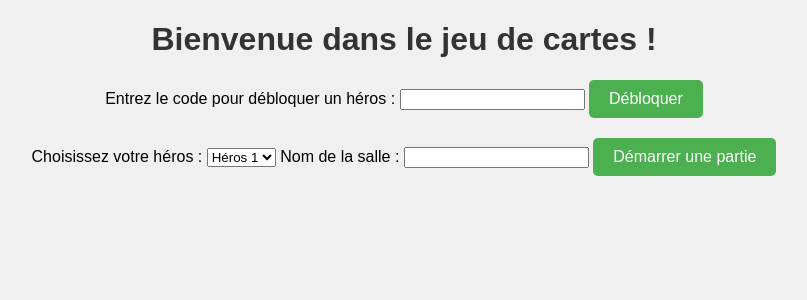
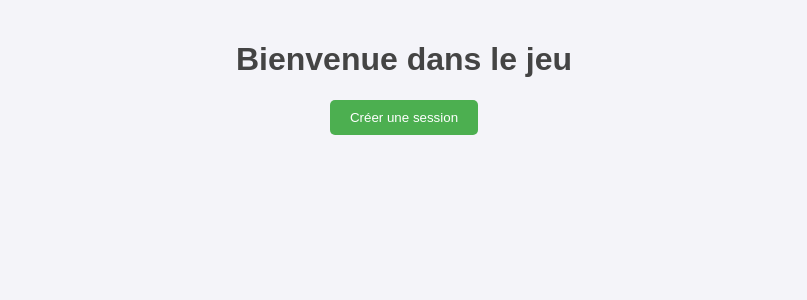
Before and after one commit to Seibald/Monotone, a Flask app: page / in a window 1280 px wide. Shown: the top 300 px of the page, without its empty margins (236-1043 px from the left). Run offline with Flask 3, Linux system fonts and the light colour scheme; some libraries are stand-ins or nearby versions.

Commit message:
chatgpt au charbon

```diff
--- a/app.py
+++ b/app.py
@@ -1,71 +1,155 @@
-from flask import Flask, render_template, request, session, redirect, url_for
-from flask_socketio import SocketIO, emit, join_room
+from flask import Flask, render_template, request, jsonify
+from flask_socketio import SocketIO, emit, join_room, leave_room
 import random
 
 app = Flask(__name__)
-app.secret_key = 'votre_cle_secrete'
+app.config['SECRET_KEY'] = 'your_secret_key'
 socketio = SocketIO(app)
 
-# Définir les cartes
-deck = [
-    *(['CHARGE 1'] * 5), *(['CHARGE 2'] * 3), ['CHARGE 3'],
-    *(['PV 2'] * 3), *(['BOOST 1'] * 4), *(['BOOST 2'] * 2),
-    *(['OUBLI 2'] * 4), *(['BLAZ 2'] * 3)
+# Cartes disponibles
+cards = [
+    ("CHARGE 1", 5),
+    ("CHARGE 2", 3),
+    ("CHARGE 3", 1),
+    ("PV 2", 3),
+    ("BOOST 1", 4),
+    ("BOOST 2", 2),
+    ("OUBLI 2", 4),
+    ("BLAZ 2", 3)
 ]
 
-# Stocker les données des parties
-games = {}
+sessions = {}
 
-# Routes
+# Effets des cartes
+def apply_card_effect(card, player, opponent, target=None):
+    if card.startswith("CHARGE"):
+        charge_value = int(card.split()[1])
+        opponent['pv'] -= charge_value
+    elif card.startswith("PV"):
+        pv_value = int(card.split()[1])
+        player['pv'] += pv_value
+    elif card.startswith("BOOST"):
+        boost_value = int(card.split()[1])
+        player['degats_de_reveil'] += boost_value
+    elif card == "OUBLI 2":
+        if target == 'self':
+            player['blase_count'] = max(0, player['blase_count'] - 2)
+        else:
+            opponent['blase_count'] = max(0, opponent['blase_count'] - 2)
+    elif card == "BLAZ 2":
+        if target == 'self':
+            player['blase_count'] += 2
+        else:
+            opponent['blase_count'] += 2
+
+# Effet des héros
+def hero_effect(hero, player, opponent):
+    if hero == "Héros 1":
+        player['degats_de_reveil'] += player['blase_count']
+    elif hero == "Héros 2":
+        damage = max(0, 3 - player['blase_count'])
+        opponent['pv'] -= damage
+
 @app.route('/')
 def index():
     return render_template('index.html')
 
-@app.route('/start', methods=['POST'])
-def start_game():
-    hero = request.form['hero']
-    room = request.form['room']
-    session['hero'] = hero
-    session['room'] = room
-    if room not in games:
-        games[room] = {
-            'player1': {'pv': 15, 'degats_de_reveil': 0, 'blase_count': 0},
-            'player2': {'pv': 15, 'degats_de_reveil': 0, 'blase_count': 0},
-            'deck': random.sample(deck, len(deck)),
-            'turn': 1,
-            'last_card': None
-        }
-    return render_template('game.html', room=room, turn=1, last_card=None)
+@socketio.on('create_game')
+def create_game(data):
+    room = data['room']
+    if room in sessions:
+        emit('error', {'message': 'Cette session existe déjà.'})
+        return
 
-@socketio.on('join')
-def on_join(data):
+    sessions[room] = {
+        'players': [],
+        'deck': [],
+        'turn': 1,
+        'current_player': None,
+        'game_started': False
+    }
+
+    # Ajouter les cartes au deck
+    for card, count in cards:
+        sessions[room]['deck'].extend([card] * count)
+    random.shuffle(sessions[room]['deck'])
+
+    join_room(room)
+    emit('game_created', {'message': f'Session {room} créée.'}, room=room)
+
+@socketio.on('join_game')
+def join_game(data):
     room = data['room']
+    if room not in sessions:
+        emit('error', {'message': 'Session inexistante.'})
+        return
+
+    if len(sessions[room]['players']) >= 2:
+        emit('error', {'message': 'Session pleine.'})
+        return
+
+    player = {
+        'id': request.sid,
+        'pv': 15,
+        'degats_de_reveil': 0,
+        'blase_count': 0,
+        'hero': None
+    }
+    sessions[room]['players'].append(player)
     join_room(room)
-    emit('start_game', games[room], room=room)
+
+    if len(sessions[room]['players']) == 2:
+        emit('ready_to_start', {'message': 'Les deux joueurs sont prêts !'}, room=room)
+
+@socketio.on('choose_hero')
+def choose_hero(data):
+    room = data['room']
+    hero = data['hero']
+
+    player = next(p for p in sessions[room]['players'] if p['id'] == request.sid)
+    player['hero'] = hero
+
+    if all(p['hero'] for p in sessions[room]['players']):
+        emit('start_game', {'message': 'Début de la partie.'}, room=room)
+
+@socketio.on('roll_dice')
+def roll_dice(data):
+    room = data['room']
+    dice = random.randint(1, 6)
+    emit('dice_result', {'player_id': request.sid, 'dice': dice}, room=room)
 
 @socketio.on('play_card')
-def on_play_card(data):
+def play_card(data):
     room = data['room']
-    card_name = data['card']
-    target = data['target']
-    room_data = rooms[room]
-    current_player = room_data["current_player"]
-    opponent = "player2" if current_player == "player1" else "player1"
-    card = next(card for card in cards if card["name"] == card_name)
+    action = data['action']
+    target = data.get('target', None)
 
-    if card_name in ["OUBLI 2", "BLAZ 2"]:
-        if target == "self":
-            room_data[current_player]["blase_count"] = card["effect"](room_data[current_player], room_data[opponent])
-        else:
-            room_data[opponent]["blase_count"] = card["effect"](room_data[opponent], room_data[current_player])
-    else:
-        room_data[current_player]["degats_de_reveil"] = 0
-        room_data[opponent]["pv"] = card["effect"](room_data[current_player], room_data[opponent])
+    session = sessions[room]
+    player = session['players'][session['current_player']]
+    opponent = session['players'][1 - session['current_player']]
 
-    room_data["current_player"] = opponent
-    room_data["turn"] += 1
-    emit('update_game', room_data, room=room)
+    # Piocher une carte
+    if not session['deck']:
+        emit('game_over', {'winner': 'Egalité (pioche épuisée)'}, room=room)
+        return
 
+    card = session['deck'].pop()
+    if action == 'eveillez':
+        opponent['pv'] -= player['degats_de_reveil']
+        player['degats_de_reveil'] = 0
+        apply_card_effect(card, player, opponent, target)
+    elif action == 'blasez':
+        player['blase_count'] += 1
+        hero_effect(player['hero'], player, opponent)
+
+    # Vérifier si la partie est terminée
+    if opponent['pv'] <= 0:
+        emit('game_over', {'winner': f'Joueur {1 if session["current_player"] == 0 else 2}'}, room=room)
+        return
+
+    # Passer au joueur suivant
+    session['current_player'] = 1 - session['current_player']
+    emit('update_game', {'player': player, 'opponent': opponent, 'card': card}, room=room)
 
 if __name__ == '__main__':
     socketio.run(app, debug=True)
--- a/static/style.css
+++ b/static/style.css
@@ -1,32 +1,26 @@
 body {
     font-family: Arial, sans-serif;
-    background-color: #f0f0f0;
+    margin: 0;
+    padding: 0;
+    background-color: #f4f4f9;
+    color: #333;
+}
+
+.container, .game-container, .end-container {
+    max-width: 800px;
+    margin: 0 auto;
+    padding: 20px;
     text-align: center;
 }
 
-h1, h2, h3 {
-    color: #333;
-}
-
-p {
-    font-size: 18px;
-}
-
-img {
-    width: 200px;
-    height: auto;
-    margin: 20px;
-}
-
-form {
-    margin: 20px 0;
+h1, h2 {
+    color: #444;
 }
 
 button {
-    padding: 10px 20px;
-    font-size: 16px;
     background-color: #4CAF50;
     color: white;
+    padding: 10px 20px;
     border: none;
     border-radius: 5px;
     cursor: pointer;
--- a/templates/index.html
+++ b/templates/index.html
@@ -2,25 +2,20 @@
 <html lang="fr">
 <head>
     <meta charset="UTF-8">
-    <title>Jeu de cartes</title>
-    <link rel="stylesheet" href="static/style.css">
+    <meta name="viewport" content="width=device-width, initial-scale=1.0">
+    <title>Accueil - Jeu</title>
+    <link rel="stylesheet" href="/static/style.css">
+    <script src="https://cdnjs.cloudflare.com/ajax/libs/socket.io/4.5.1/socket.io.js"></script>
 </head>
 <body>
-    <h1>Bienvenue dans le jeu de cartes !</h1>
-    <form action="/redeem_code" method="post">
-        <label for="code">Entrez le code pour débloquer un héros :</label>
-        <input type="text" id="code" name="code" required>
-        <button type="submit">Débloquer</button>
-    </form>
-    <form action="/start" method="post">
-        <label for="hero">Choisissez votre héros :</label>
-        <select name="hero" id="hero" required>
-            <option value="Héros 1">Héros 1</option>
-            <option value="Héros 2">Héros 2</option>
-        </select>
-        <label for="room">Nom de la salle :</label>
-        <input type="text" id="room" name="room" required>
-        <button type="submit">Démarrer une partie</button>
-    </form>
+    <div class="container">
+        <h1>Bienvenue dans le jeu</h1>
+        <div id="session-list"></div>
+        <button id="create-session">Créer une session</button>
+    </div>
+    <script>
+        const socket = io();
+        // Logique pour créer/rejoindre une session
+    </script>
 </body>
 </html>
```
Also changed, not shown: templates/end.html (+6 -9 lines), templates/game.html (+11 -50 lines).
